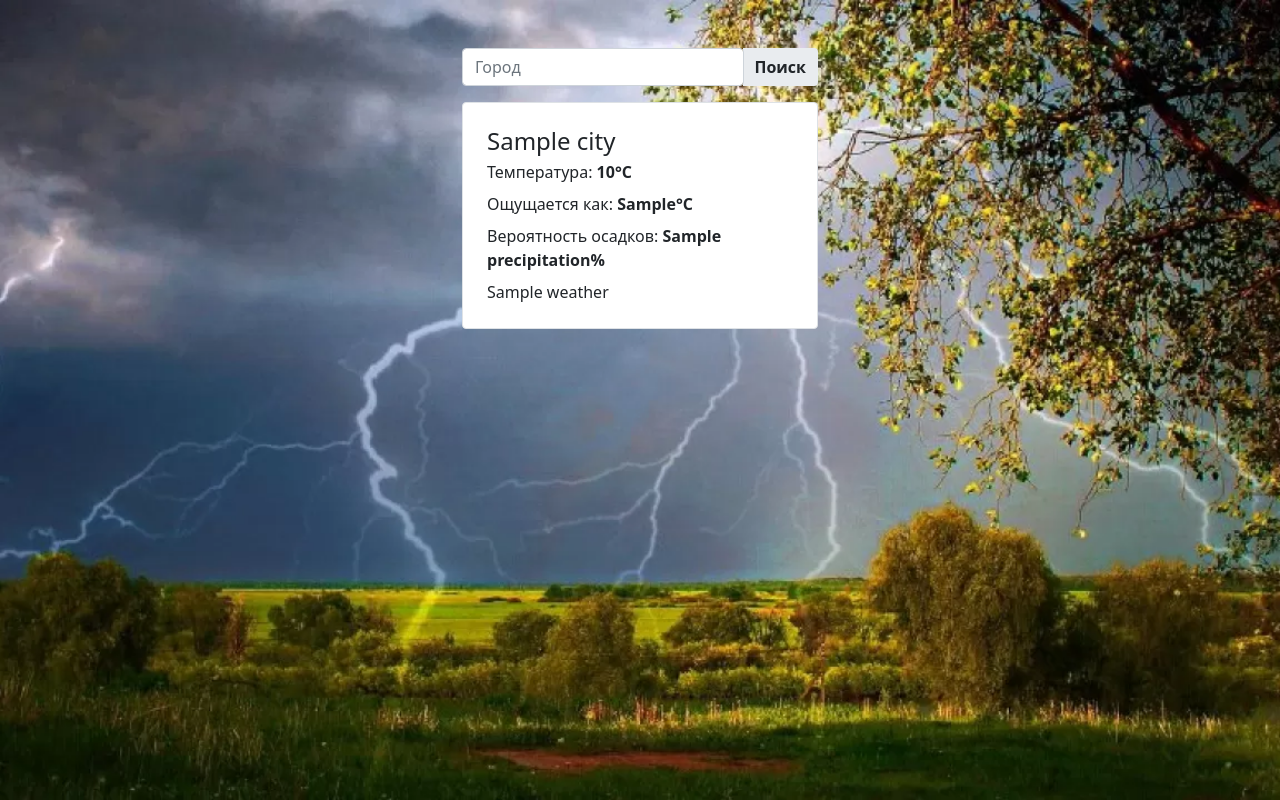
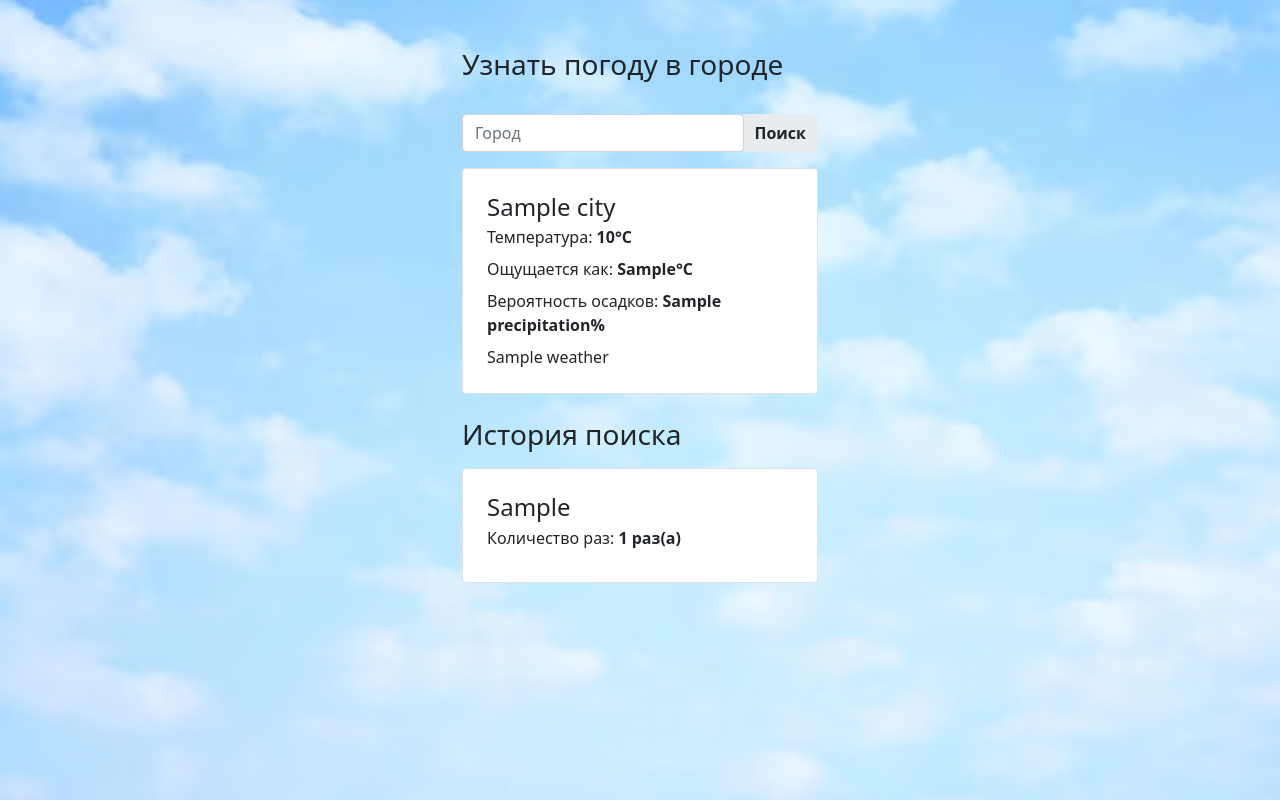
Before and after one commit to meoowqt/weather, a Flask app: template templates/index.html in a window 1280 px wide. Run offline with Flask 3, Linux system fonts and the light colour scheme; tables that the repository leaves empty hold one stand-in row (values such as "Sample post"); the template is opened without the code that fills it: values that come from a table or form of the project are taken from there, most other values are stand-ins (such as "Sample title", 1, 10 or a date in 2020).

Commit message:
Добавлена база данных с историей поиска

```diff
--- a/app.py
+++ b/app.py
@@ -3,6 +3,23 @@ from flask_sqlalchemy import SQLAlchemy
 import requests
 
 app = Flask(__name__)
+
+app.config["SQLALCHEMY_DATABASE_URI"] = "sqlite:///weather.db"
+app.config["SQLALCHEMY_TRACK_MODIFICATIONS"] = False
+db = SQLAlchemy(app)
+
+
+class Search(db.Model):
+    id = db.Column(db.Integer, primary_key=True)
+    city = db.Column(db.String(100), nullable=False)
+    count = db.Column(db.Integer, default=1)
+
+    def __repr__(self) -> str:
+        return f"History {self.city}"
+
+
+with app.app_context():
+    db.create_all()
 
 app.secret_key = "NOSECRET;("
 API_NINJAS_KEY = "19XnYwxNhqsNSVecc07O5g==ITo85sc4hjl01O0o"
@@ -17,10 +34,20 @@ def index():
             weather_data = get_weather(
                 coordinates["latitude"], coordinates["longitude"], city_name
             )
-            return render_template("index.html", weather_data=weather_data)
+            search = Search.query.filter_by(city=city_name).first()
+            if search:
+                search.count += 1
+            else:
+                search = Search(city=city_name)
+                db.session.add(search)
+            db.session.commit()
+            searches = Search.query.order_by(Search.count.desc()).all()
+            return render_template(
+                "index.html", weather_data=weather_data, searches=searches
+            )
         else:
-            return render_template("index.html", error="City not found")
-    return render_template("index.html")
+            return render_template("index.html", error="Город не найден")
+    return render_template("index.html", searches=searches)
 
 
 def get_coordinates(city_name):
@@ -81,7 +108,9 @@ def get_weather(latitude, longitude, city):
         weather = {
             "city": city,
             "temperature": weather_data["current"]["temperature_2m"],
-            "precipitation": str(int(weather_data["current"].get("precipitation", "N/A"))*100),
+            "precipitation": str(
+                int(weather_data["current"].get("precipitation", "N/A")) * 100
+            ),
             "feel_like": weather_data["current"]["apparent_temperature"],
             "weather": decode_weather_code(weather_data["current"].get("weather_code")),
         }
--- a/templates/index.html
+++ b/templates/index.html
@@ -20,8 +20,8 @@
         <div class="container py-5 h-100 ">
           <form method="post">
           <div class="row d-flex justify-content-center align-items-center h-100">
-
             <div class="col-md-8 col-lg-6 col-xl-4">
+              <h3 class="mb-4 pb-2 fw-normal">Узнать погоду в городе</h3>
               <div class="input-group rounded mb-3">
                 <input type="search" class="form-control rounded" placeholder="Город" aria-label="Поиск"
                 aria-describedby="search-addon" name="city" required/>
@@ -45,10 +45,24 @@
                   </div>
                 </div>
             {% endif %}
+            <h3 class="mt-4 pb-2 fw-normal">История поиска</h3>
+            <div class="mb-4 pb-2">
+              {% if searches %}
+              {% for search in searches %}
+              <div class="card shadow-0 border">
+                <div class="card-body p-4">
+                  <h4 class="mb-1 sfw-normal">{{search.city}}</h4>
+                  <p class="mb-2">Количество раз: <strong>{{search.count}} раз(а)</strong></p>
+                </div>
+              </div>
+              {% endfor %}
+              {% else %}
+              <h4 class="mb-1 sfw-normal">История поиска пуста</h4>
+              {% endif %}
             </div>
           </div>
-
         </div>
+      </div>
       </section>
 </body>
 </html>
```
Also changed, not shown: static/background.png, 1 other file.
